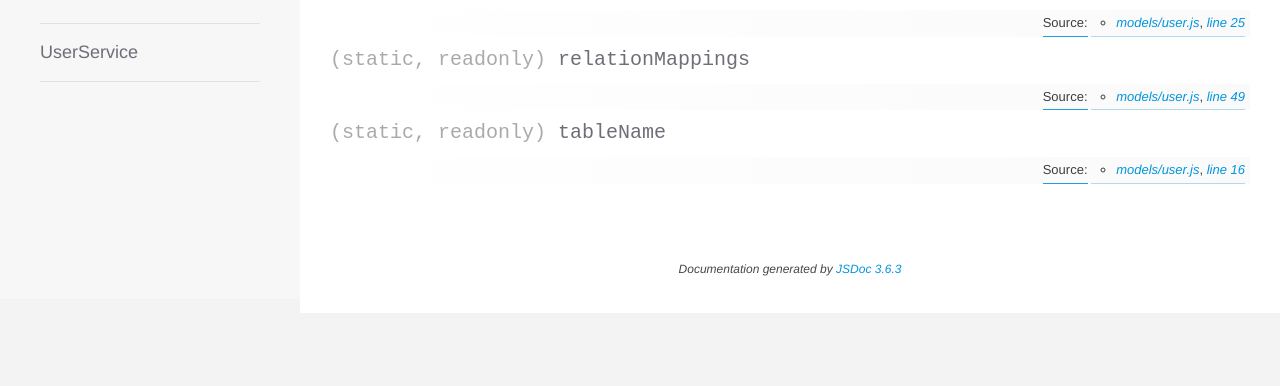
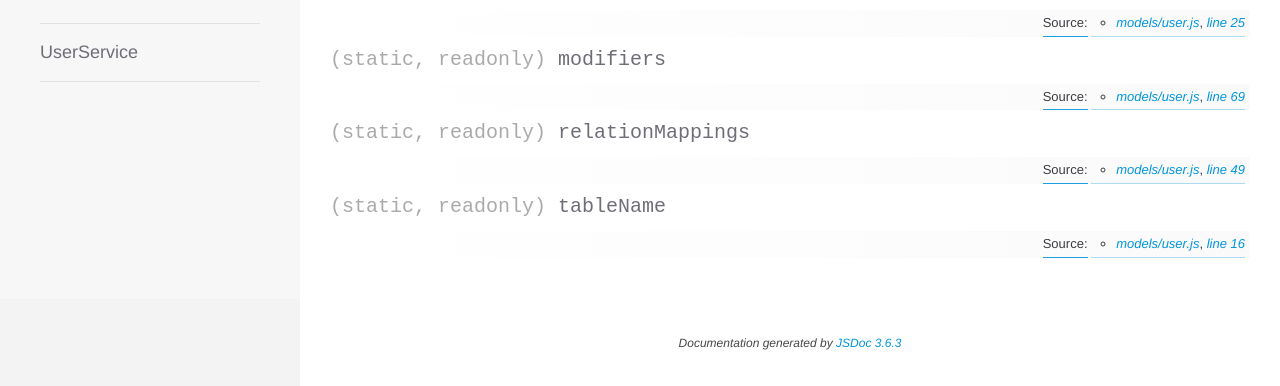
Before and after one commit to derekwheee/pallies, a website: page docs/User.html in a window 1280 px wide. Shown: the part 544-930 px from the top of the page. Before the commit the page ends 857 px from the top, so only its background shows below. Drawn offline with nearby package versions, Linux system fonts and the light colour scheme; a web font is replaced by a local one.

Commit message:
Update docs

```diff
--- a/docs/User.html
+++ b/docs/User.html
@@ -282,6 +282,69 @@
 
 
 
+<h4 class="name" id=".modifiers">
+  <span class="type-signature">(static, readonly) </span>modifiers<span class="type-signature"></span>
+</h4>
+
+
+
+
+
+
+
+<dl class="details">
+
+
+
+
+
+
+
+
+
+
+
+
+
+
+
+
+
+
+
+
+
+
+
+
+
+
+    <dt class="tag-source">Source:</dt>
+    <dd class="tag-source">
+      <ul class="dummy">
+        <li>
+          <a href="models_user.js.html">models/user.js</a>, <a href="models_user.js.html#line69">line 69</a>
+        </li>
+      </ul>
+    </dd>
+
+
+
+
+
+
+
+</dl>
+
+
+
+
+
+
+
+
+
+
 <h4 class="name" id=".relationMappings">
   <span class="type-signature">(static, readonly) </span>relationMappings<span class="type-signature"></span>
 </h4>
```
Also changed, not shown: docs/models_user.js.html (+14 -0 lines), docs/services_user.js.html (+3 -3 lines).
